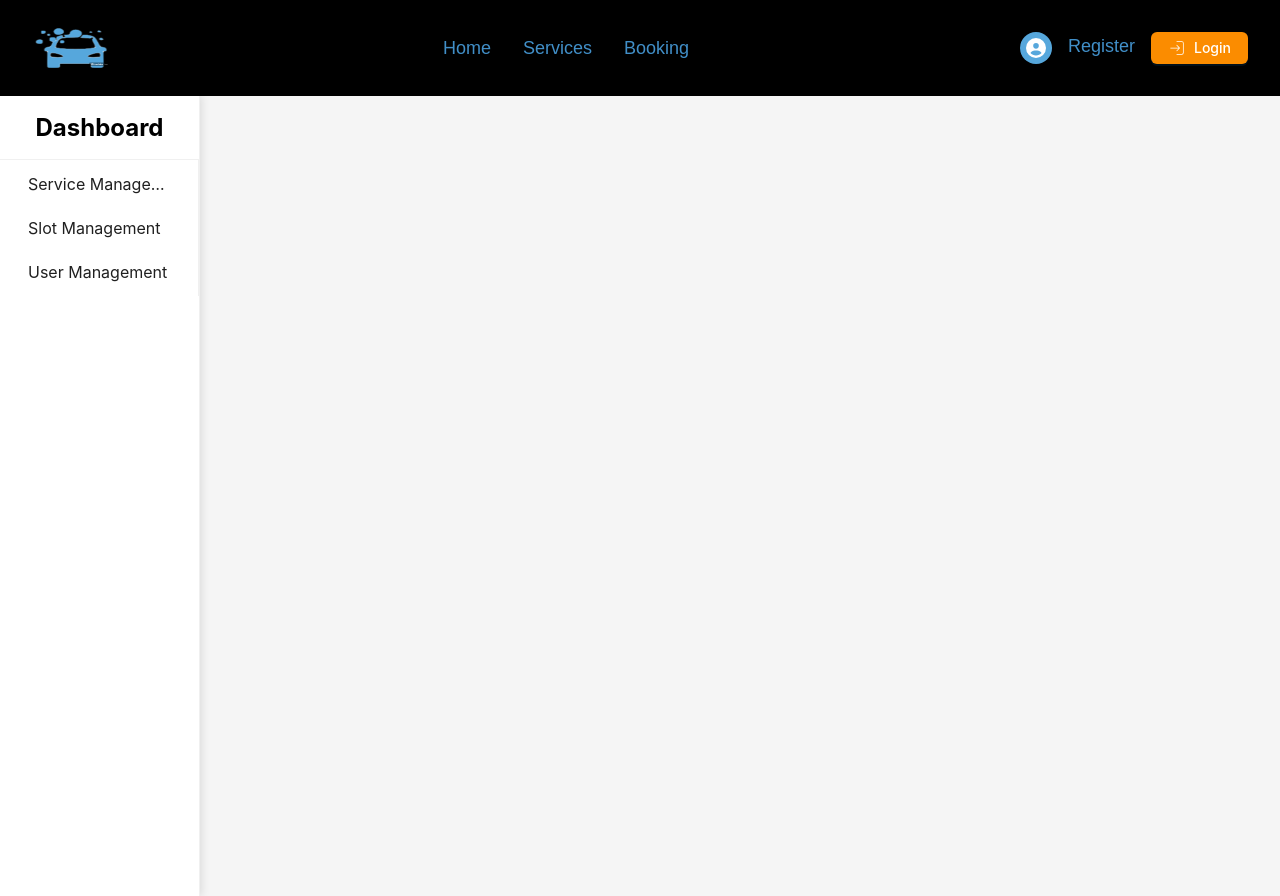
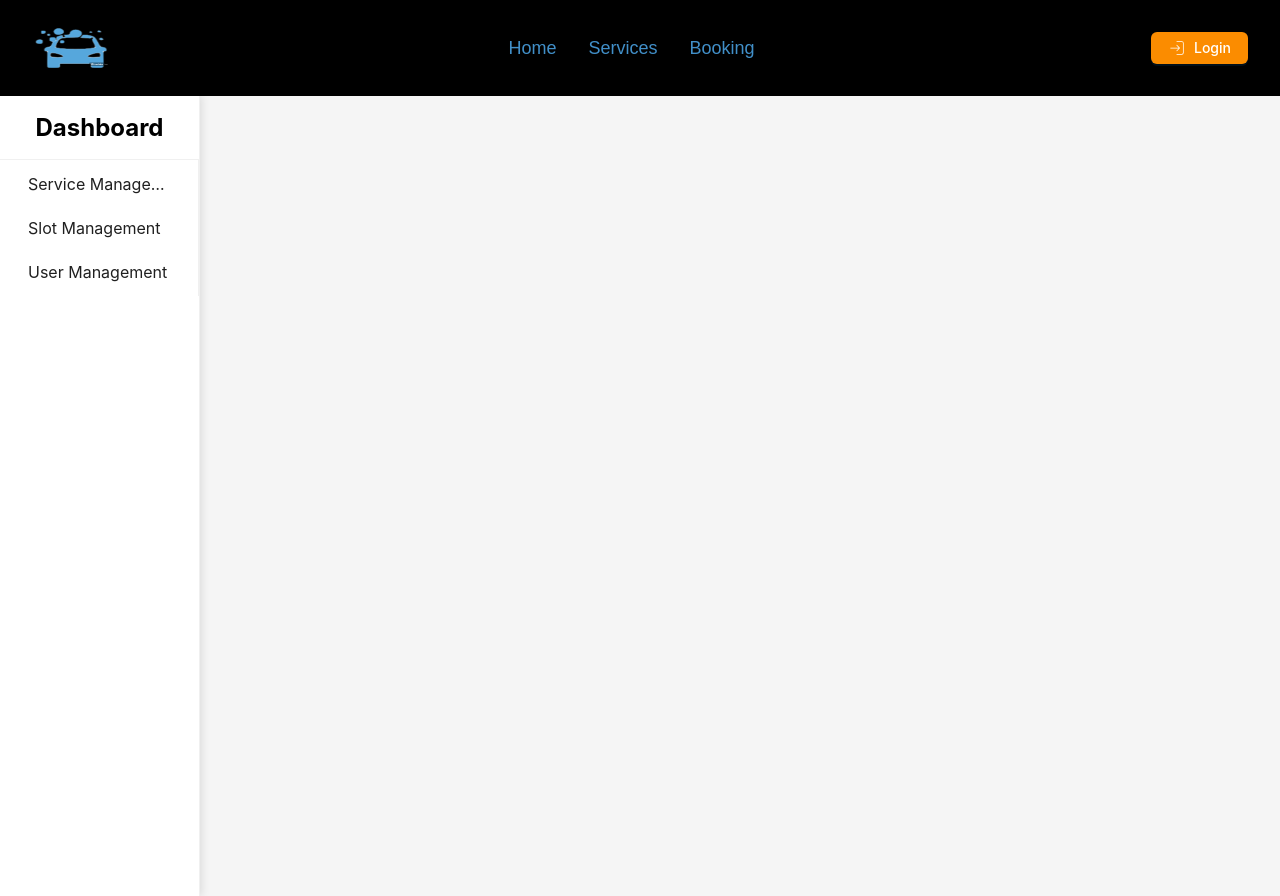
Before and after one commit to miavai649/cleanCarz-client, a React (Vite) app: page /admin in a window 1280 px wide. Built offline with nearby package versions, Linux system fonts and the light colour scheme.

Commit message:
navbar modified

```diff
--- a/src/components/ui/Navbar.tsx
+++ b/src/components/ui/Navbar.tsx
@@ -5,8 +5,9 @@ import { logo } from '../../assets/logo'
 import { CiLogin } from 'react-icons/ci'
 import { largeScreenLinks, mobileNavbarLinks } from '../../constants/navbar'
 import { FaCircleUser } from 'react-icons/fa6'
-import { useAppDispatch } from '../../redux/hook'
-import { logout } from '../../redux/features/auth/authSlice'
+import { useAppDispatch, useAppSelector } from '../../redux/hook'
+import { logout, useCurrentToken } from '../../redux/features/auth/authSlice'
+import { verifyToken } from '../../utils/decodeToken'
 
 const Navbar = () => {
   const [isScrolled, setIsScrolled] = useState(false)
@@ -30,6 +31,8 @@ const Navbar = () => {
   const closeSidebar = () => {
     setIsSidebarOpen(false)
   }
+
+  const token = useAppSelector(useCurrentToken)
 
   const items: MenuProps['items'] = [
     {
@@ -84,8 +87,9 @@ const Navbar = () => {
           ))}
         </div>
 
-        {/* Avatar and login/register buttons */}
+        {/* Avatar and login buttons */}
         <div className='flex items-center space-x-4'>
+          {token && (
             <Dropdown trigger={['click']} menu={{ items }} placement='bottom'>
               <Button
                 style={{
@@ -103,21 +107,10 @@ const Navbar = () => {
                 <FaCircleUser className='text-white text-xl' />
               </Button>
             </Dropdown>
+          )}
 
-          <div className='hidden lg:flex space-x-4'>
-            <Link
-              to={'/register'}
-              className={`relative text-lg font-medium text-primary-600 hover:text-secondary-500 transition-all duration-300 ease-in-out ${
-                location.pathname === '/register'
-                  ? 'font-semibold border-b-2 border-secondary-500'
-                  : ''
-              }`}>
-              Register
-              {/* Add underline for active link */}
-              {location.pathname === '/register' && (
-                <span className='absolute inset-x-0 bottom-0 border-b-2 border-secondary-500'></span>
-              )}
-            </Link>
+          <div>
+            {!token && (
               <Link to='/login' className='text-white'>
                 <Button
                   type='primary'
@@ -138,6 +131,7 @@ const Navbar = () => {
                   Login
                 </Button>
               </Link>
+            )}
           </div>
 
           {/* Mobile Menu Button */}
--- a/src/constants/Navbar.ts
+++ b/src/constants/Navbar.ts
@@ -7,7 +7,5 @@ export const largeScreenLinks = [
 export const mobileNavbarLinks = [
   { path: '/', name: 'Home' },
   { path: '/services', name: 'Services' },
-  { path: '/booking', name: 'Booking' },
-  { path: '/register', name: 'Register' },
-  { path: '/login', name: 'Login' }
+  { path: '/booking', name: 'Booking' }
 ]
--- a/src/redux/features/auth/authSlice.ts
+++ b/src/redux/features/auth/authSlice.ts
@@ -39,4 +39,4 @@ export const { setUser, logout } = authSlice.actions
 export default authSlice.reducer
 
 export const useCurrentToken = (state: RootState) => state.auth.token
-export const selectCurrentUser = (state: RootState) => state.auth.user
+export const useCurrentUser = (state: RootState) => state.auth.user
```
Lines whose indentation alone changed are shown as unchanged.
